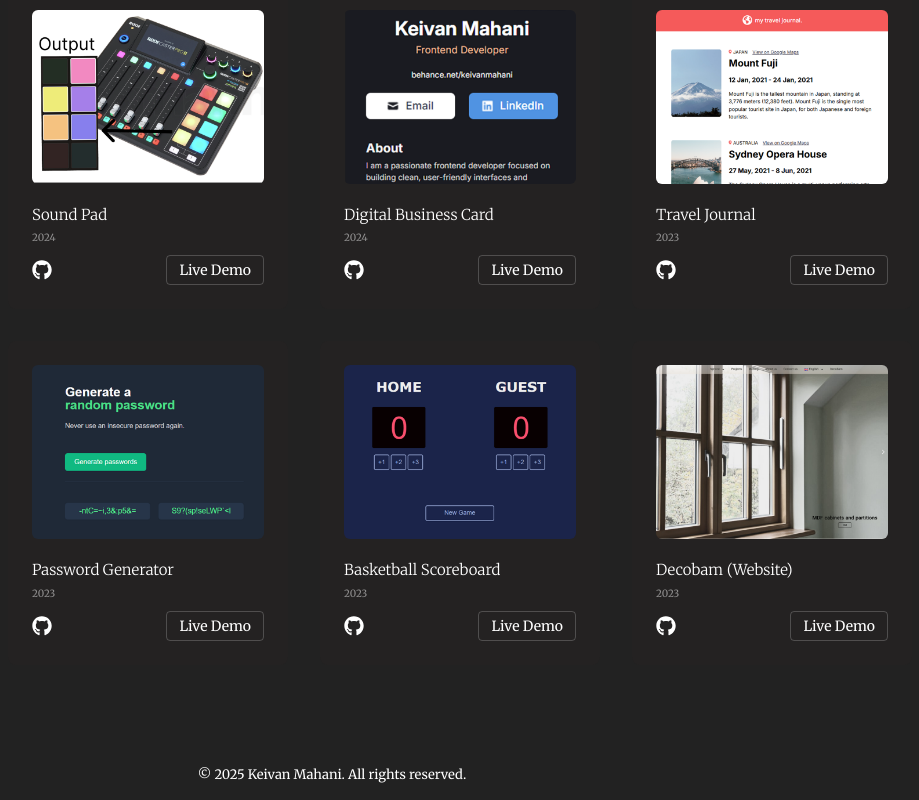
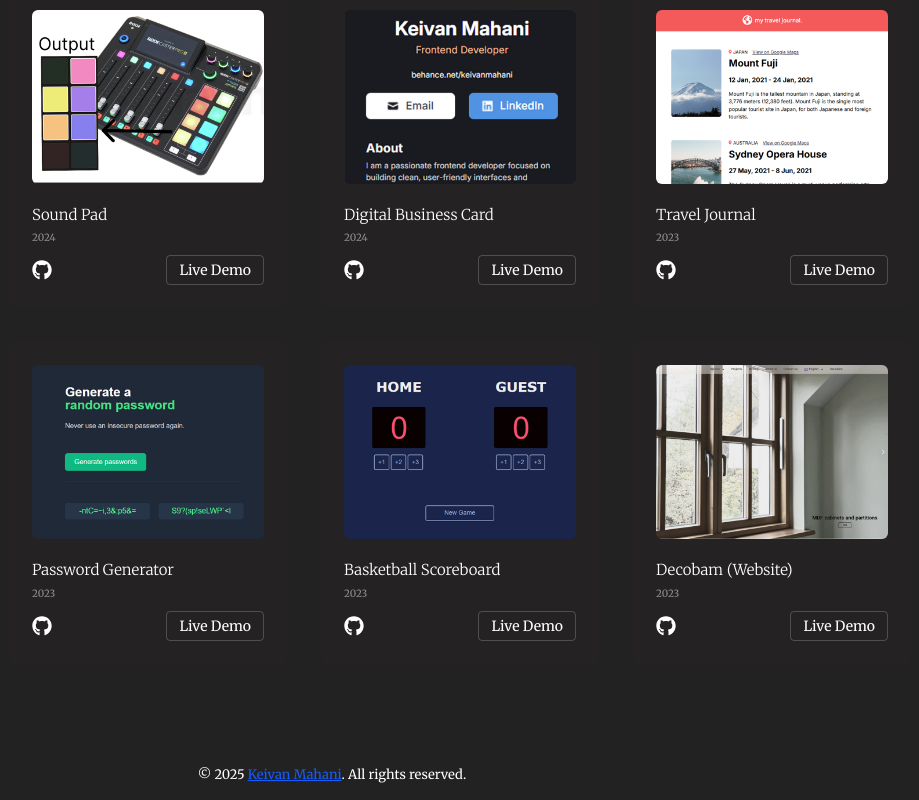
Before and after one commit to KevinMahani/Portfolio, a Next.js app: page / in a window 1280 px wide. Shown: the part 1141-1941 px from the top of the page, without its empty margins (308-1227 px from the left). Built offline with nearby package versions, Linux system fonts and the light colour scheme.

Commit message:
restyle footer

```diff
--- a/app/components/Footer.jsx
+++ b/app/components/Footer.jsx
@@ -36,7 +36,7 @@ export default function Footer() {
                     href="https://www.linkedin.com/in/keivan-mahani-b5b70576/"
                     target="_blank"
                     rel="noopener noreferrer"
-                    className="hover:text-blue-400"
+                    className="hover:text-blue-400 text-blue-600 underline"
                 >
                     Keivan Mahani
                 </a>
```
